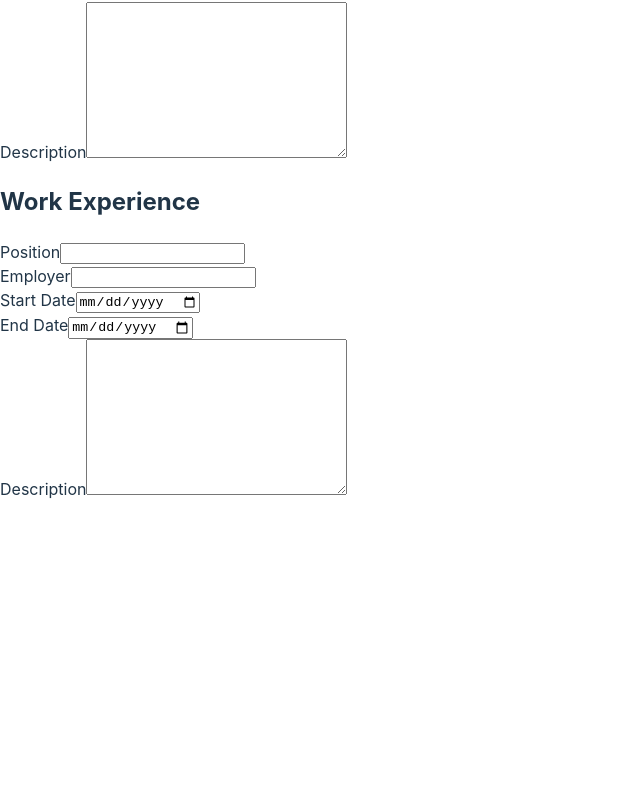
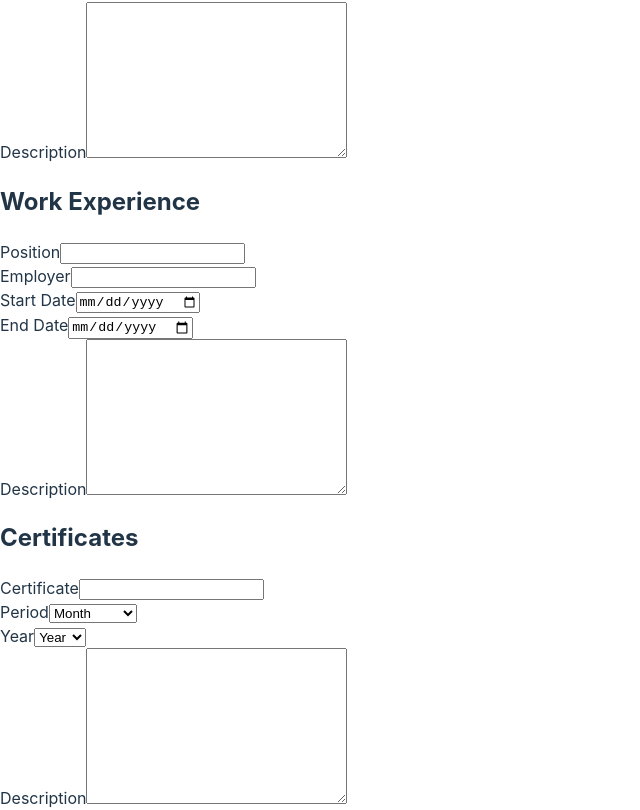
Before and after one commit to Ja-Uyoma/CV-Application, a React (Vite) app: page / in a window 1280 px wide. Shown: the part 1123-1933 px from the top of the page, without its empty margins (0-640 px from the left). Before the commit the page ends 1624 px from the top, so only its background shows below. Built offline with nearby package versions, Linux system fonts and the light colour scheme.

Commit message:
feat: add a Certificates component

```diff
--- a/src/App.jsx
+++ b/src/App.jsx
@@ -1,5 +1,71 @@
 import { TextArea } from "./components/TextArea";
 import { HistoryForm } from "./components/HistoryForm";
+
+const Certificates = () => {
+  const yearsOption = () => {
+    let years = [];
+
+    for (let idx = 2029; idx >= 1924; --idx) {
+      years.push(<option value="${idx}">{idx}</option>);
+    }
+
+    return years;
+  };
+
+  return (
+    <section>
+      <h2>Certificates</h2>
+
+      <form action="/" method="post">
+        <div>
+          <label htmlFor="certificate">Certificate</label>
+          <input type="text" name="certificate" id="certificate" />
+        </div>
+
+        <div>
+          <label htmlFor="period">
+            Period
+            {/* */}
+            <select name="period" id="period" defaultValue={"Month"}>
+              <option value="month">Month</option>
+              <option value="jan">January</option>
+              <option value="feb">February</option>
+              <option value="mar">March</option>
+              <option value="apr">April</option>
+              <option value="may">May</option>
+              <option value="jun">June</option>
+              <option value="jul">July</option>
+              <option value="aug">August</option>
+              <option value="sep">September</option>
+              <option value="oct">October</option>
+              <option value="nov">November</option>
+              <option value="dec">December</option>
+            </select>
+          </label>
+        </div>
+
+        <div>
+          <label htmlFor="year">
+            Year
+            {/* */}
+            <select name="year" id="year" defaultValue={"Year"}>
+              <option value="Year">Year</option>
+              {yearsOption()}
+            </select>
+          </label>
+        </div>
+
+        <div>
+          <label htmlFor="description">
+            Description
+            {/** */}
+            <textarea name="description" id="description" cols="30" rows="10"></textarea>
+          </label>
+        </div>
+      </form>
+    </section>
+  );
+};
 
 function App() {
   return (
@@ -10,6 +76,7 @@ function App() {
       <TextArea sectionName={"References"} />
       <TextArea sectionName={"Skills"} />
       <HistoryForm formName={"Work Experience"} />
+      <Certificates />
     </main>
   );
 }
```
